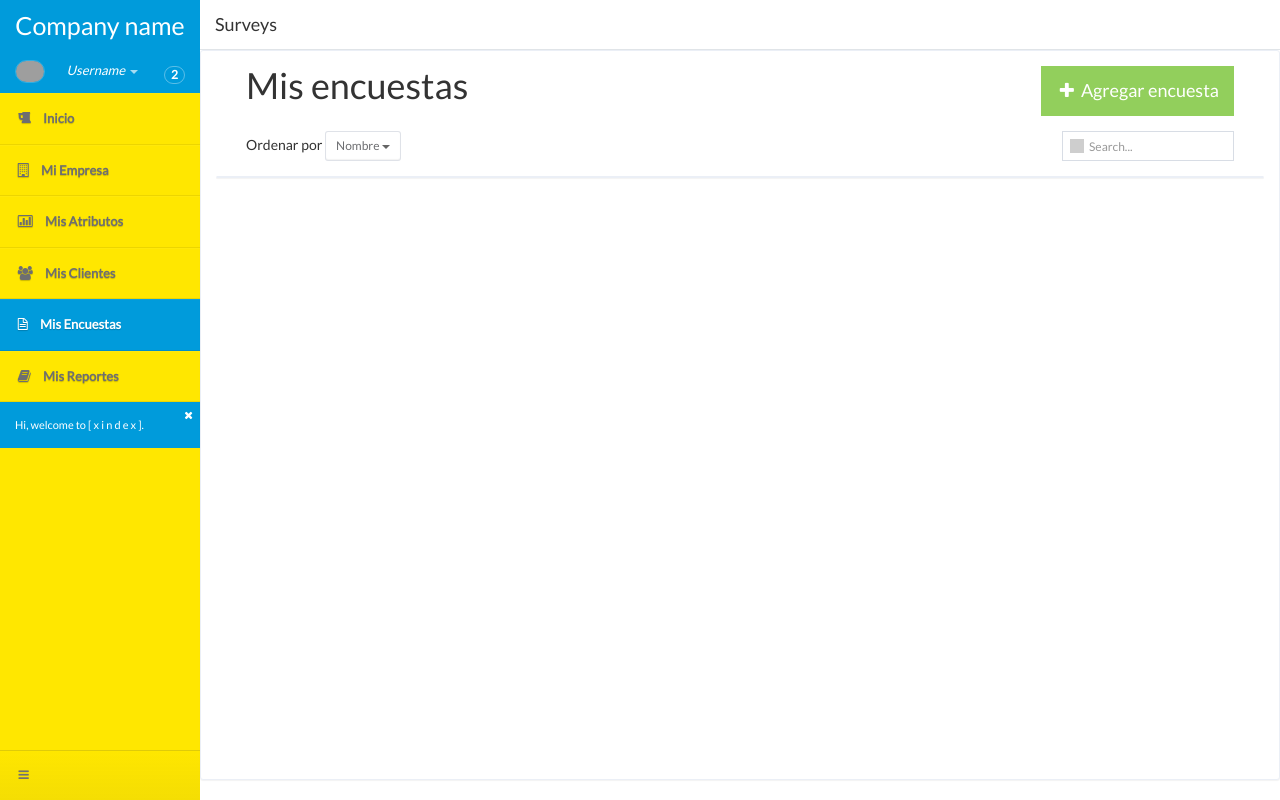
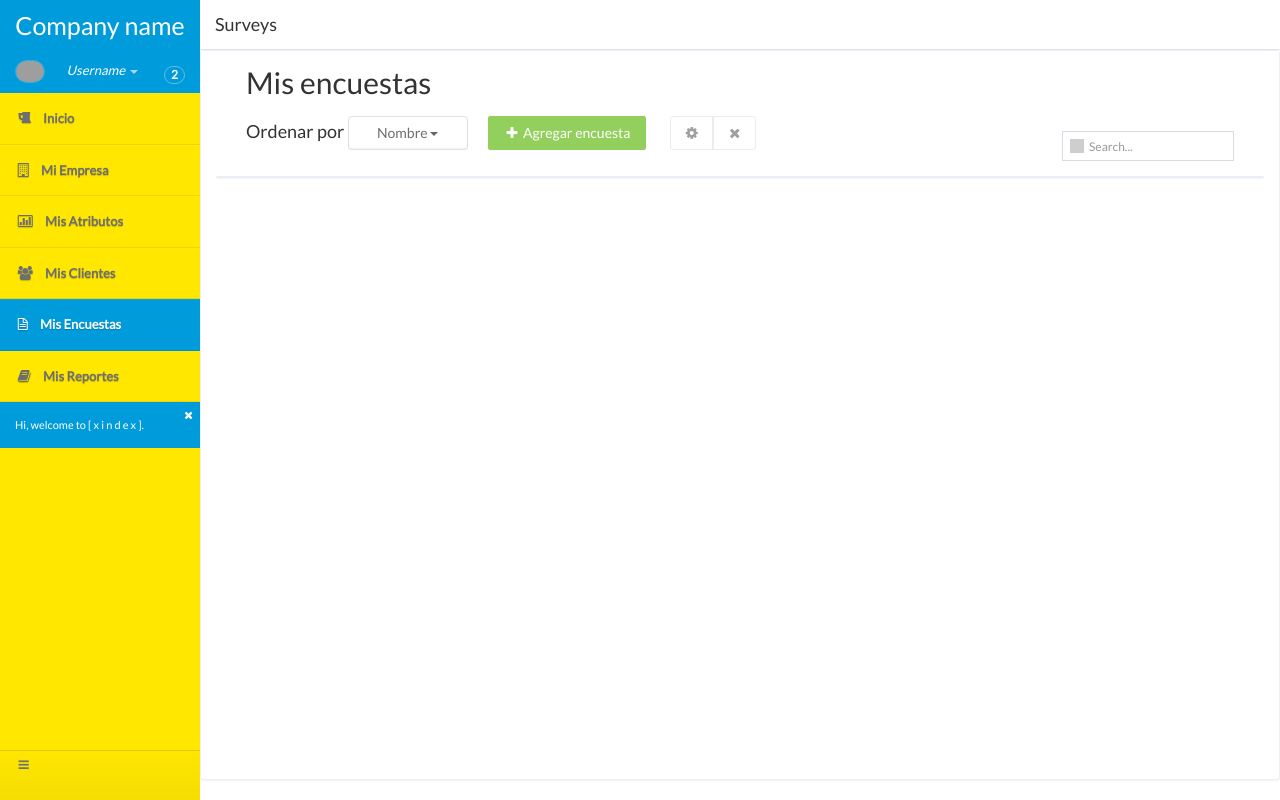
Before and after one commit to wimemx/xindex, a Django app: page /surveys/ in a window 1280 px wide. Run offline with Django 3.2, Linux system fonts and the light colour scheme; the visitor is signed in with stand-in values (Sample User, id 1); data that the repository does not hold is empty; parts of the project's set-up code (start-up, migrations or seed data) failed here and were passed over; some libraries are stand-ins or nearby versions; grey boxes are pictures that could not be loaded.

Commit message:
CSS Surveys list

```diff
--- a/templates/static/css/app.css
+++ b/templates/static/css/app.css
@@ -615,7 +615,9 @@ a:hover .caret-white {
 .header > .btn-toolbar,
 .footer > .btn,
 .footer > .btn-group,
-.footer > .btn-toolbar {
+.footer > .btn-toolbar,
+.header > .a-into-btn-group,
+.footer > .a-into-btn-group,{
   margin-top: 10px;
 }
 .header > .btn-lg,
@@ -2218,6 +2220,9 @@ fieldset[disabled] .btn-gplus.active {
 .btn-s-md {
   min-width: 120px;
 }
+.btn-s-md-a {
+  min-width: 40px;
+}
 .btn-s-lg {
   min-width: 150px;
 }
@@ -2715,3 +2720,27 @@ Border dropzone
 .border-edit-survey:hover{
     border:1px dashed #e0e4e8;
 }
+/*
+Grupos de Botones
+*/
+.btn-group-m-l{
+    margin-left: 20px !important;
+    border-radius: 2px !important;
+}
+.btn-group-m-r{
+    margin-right: 20px !important;
+    border-radius: 2px !important;
+}
+.btn-none{
+    background-color: transparent;
+    border: none;
+    border-radius: 0px;
+}
+.a-into-btn-group{
+    margin-top: 5px !important;
+}
+.btn-g-ml{
+    margin-left: 20px !important;
+    border-bottom-right-radius: 0px;
+    border-top-right-radius: 0px;
+}
--- a/templates/static/js/app.forms.xindex.js
+++ b/templates/static/js/app.forms.xindex.js
@@ -8,11 +8,14 @@
 
 $(document).ready(function () {
 
-    $('#check').on('click', function (e) {
-        if (check.checked == true) {
-            document.getElementById("actions").style.display = "block";
+    $('.check').on('click', function (e) {
+        if($(".check").is(':checked')) {
+            $("#options-survey").attr('disabled', false);
+            $("#remove-survey").attr('disabled', false);
+            //$(".check").attr('checked', true);
         } else {
-            document.getElementById("actions").style.display = "none";
+            $("#options-survey").attr('disabled', true);
+            $("#remove-survey").attr('disabled', true);
         }
     });
 
--- a/templates/surveys/add-step-2.html
+++ b/templates/surveys/add-step-2.html
@@ -24,8 +24,10 @@
     <header class="yellow-xindex-nohover text-center wrapper header">
     <div class="row">
         <div class="pull-left padder">
+            <a href="/xindex/">
             {% load staticfiles %}
             <img src="{% static "images/xindex-logo.png" %}" alt="XINDEX Home"/>
+            </a>
         </div>
         <div class="h4 pull-left padder" style=" border-left: 2px solid #d3d3d3">
             Generador de encuestas
@@ -36,7 +38,7 @@
         </div>
         <div class="pull-right padder">
             <a class="h5" id="save-link"
-               href="/surveys/save/exit/{{ survey_id }}">Guardar y Salir</a>
+               href="/surveys/save/exit/{{ survey_id }}">Preview</a>
         </div>
     </div>
     </header>
--- a/templates/surveys/add-step-3.html
+++ b/templates/surveys/add-step-3.html
@@ -79,8 +79,10 @@
 <header class="yellow-xindex-nohover text-center wrapper header">
     <div class="row">
         <div class="pull-left padder">
+            <a href="/xindex/">
             {% load staticfiles %}
             <img src="{% static "images/xindex-logo.png" %}" alt="XINDEX Home"/>
+            </a>
         </div>
         <div class="h4 pull-left padder" style=" border-left: 2px solid #d3d3d3">
             Generador de encuestas
--- a/templates/surveys/index.html
+++ b/templates/surveys/index.html
@@ -75,15 +75,16 @@
         <section class="panel animated fadeInRight scrollable wrapper">
             <div class="row">
                 <div class="headerXINDEX">
-                    <div class="col-lg-6">
-                        <div class="header h1">
+                    <div class="col-lg-9">
+                        <div class="header h2">
                             Mis encuestas
                         </div>
-                        <div class="footer h5">
-                            <div class="pull-left padder-v">
+                        <div class="footer h4">
+                            <div class="pull-left ">
+                                <div class="m-b-sm">
                                 Ordenar por
                                 <div class="btn-group">
-                                    <button class="btn btn-white btn-sm dropdown-toggle" data-toggle="dropdown">
+                                    <button class="btn btn-white btn-s-md dropdown-toggle" data-toggle="dropdown">
                                         {{ order_query }}
                                         <span class="caret"></span>
                                     </button>
@@ -92,20 +93,35 @@
                                         <li><a href="/surveys/order/available/">Status</a></li>
                                         <li><a href="/surveys/order/date/">Fecha de creación</a></li>
                                     </ul>
-                                    <a href="#" class="btn btn-sm btn-danger" id="actions" style="display: none;">
-                                        Deshabilitar
+                                    <a href="/surveys/add" class="btn btn-success btn-s-md padder btn-group-m-l">
+                                        <i class="icon-plus"></i>
+                                        Agregar encuesta
                                     </a>
                                 </div>
+                                <div class="btn-group" id="actions">
+                                    <button class="btn btn-white btn-s-md-a dropdown-toggle btn-g-ml"
+                                            id="options-survey"
+                                            data-toggle="dropdown"
+                                            disabled>
+                                        <i class="icon-cog"></i>
+                                    </button>
+                                    <ul class="dropdown-menu">
+                                        <li><a href="#">Habilitar</a></li>
+                                        <li><a href="#">Deshabilitar</a></li>
+                                    </ul>
+                                    <button class="btn btn-white btn-s-md-a"
+                                            id="remove-survey"
+                                            disabled>
+                                        <i class="icon-remove"></i>
+                                    </button>
+                                </div>
+                                </div>
                             </div>
-                            </div>
+                        </div>
                     </div>
-                    <div class="col-lg-6">
+                    <div class="col-lg-3">
                         <div class="header h4">
-                            <a href="/surveys/add"
-                               class="pull-right btn-success padder padder-v">
-                                <i class="icon-plus"></i>
-                                Agregar encuesta
-                            </a>
+
                         </div>
                         <div class="footer h5">
                             <div class="input-group text-sm pull-right padder-v">
@@ -128,7 +144,7 @@
                                 <li class="list-group-item">
                                     <div class="media">
                                         <div class="pull-left text-success m-t-sm">
-                                            <input type="checkbox" id="check"/>
+                                            <input type="checkbox" class="check"/>
                                         </div>
                                         <div class="pull-right m-t-sm text-center">
                                             {% if each_survey.status %}
@@ -185,7 +201,7 @@
                                 <li class="list-group-item">
                                     <div class="media">
                                         <div class="pull-left text-success m-t-sm">
-                                            <input type="checkbox" id="check"/>
+                                            <input type="checkbox" class="check"/>
                                         </div>
                                         <div class="pull-right m-t-sm text-center">
                                             {% if each_survey.status %}
```
Also changed, not shown: templates/static/js/survey.app.js (+23 -0 lines), templates/surveys/add.html (+25 -8 lines).
